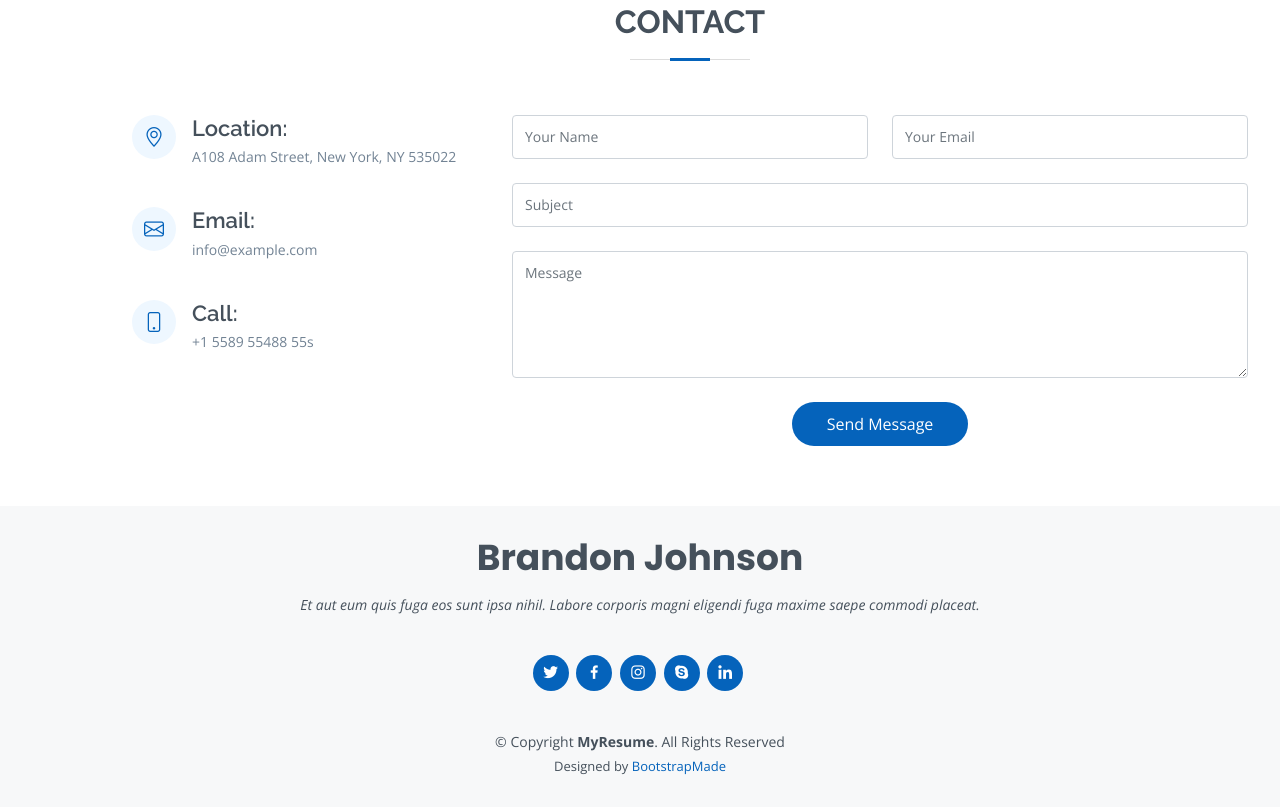
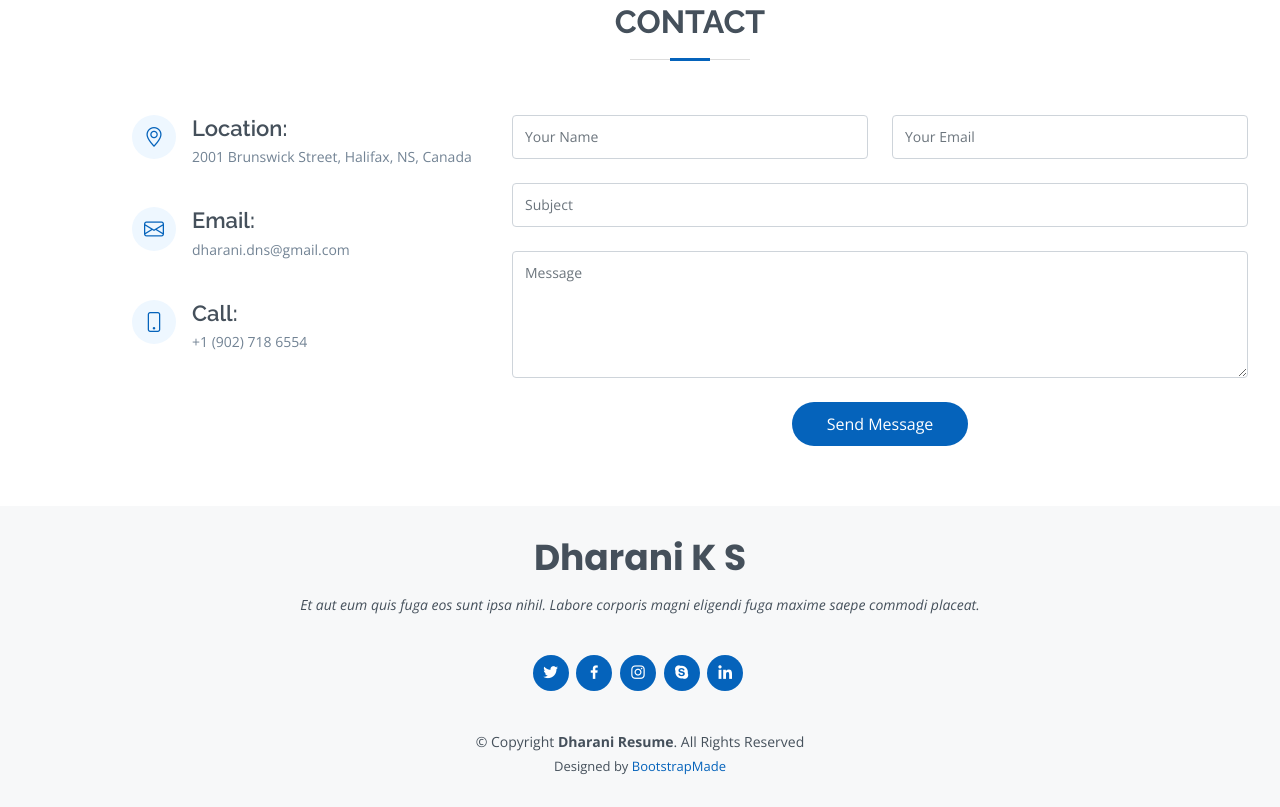
Before and after one commit to dharaniksd/dharaniksd.github.io, a plain HTML site: page index.html in a window 1280 px wide. Shown: the part 6644-7451 px from the top of the page. Drawn offline with nearby package versions, Linux system fonts and the light colour scheme.

Commit message:
Contact info updated

```diff
--- a/index.html
+++ b/index.html
@@ -670,19 +670,19 @@
               <div class="address">
                 <i class="bi bi-geo-alt"></i>
                 <h4>Location:</h4>
-                <p>A108 Adam Street, New York, NY 535022</p>
+                <p>2001 Brunswick Street, Halifax, NS, Canada</p>
               </div>
 
               <div class="email">
                 <i class="bi bi-envelope"></i>
                 <h4>Email:</h4>
-                <p>info@example.com</p>
+                <p>dharani.dns@gmail.com</p>
               </div>
 
               <div class="phone">
                 <i class="bi bi-phone"></i>
                 <h4>Call:</h4>
-                <p>+1 5589 55488 55s</p>
+                <p>+1 (902) 718 6554</p>
               </div>
 
             </div>
@@ -726,7 +726,7 @@
   <!-- ======= Footer ======= -->
   <footer id="footer">
     <div class="container">
-      <h3>Brandon Johnson</h3>
+      <h3>Dharani K S</h3>
       <p>Et aut eum quis fuga eos sunt ipsa nihil. Labore corporis magni eligendi fuga maxime saepe commodi placeat.</p>
       <div class="social-links">
         <a href="#" class="twitter"><i class="bx bxl-twitter"></i></a>
@@ -736,7 +736,7 @@
         <a href="#" class="linkedin"><i class="bx bxl-linkedin"></i></a>
       </div>
       <div class="copyright">
-        &copy; Copyright <strong><span>MyResume</span></strong>. All Rights Reserved
+        &copy; Copyright <strong><span>Dharani Resume</span></strong>. All Rights Reserved
       </div>
       <div class="credits">
         <!-- All the links in the footer should remain intact. -->
```
